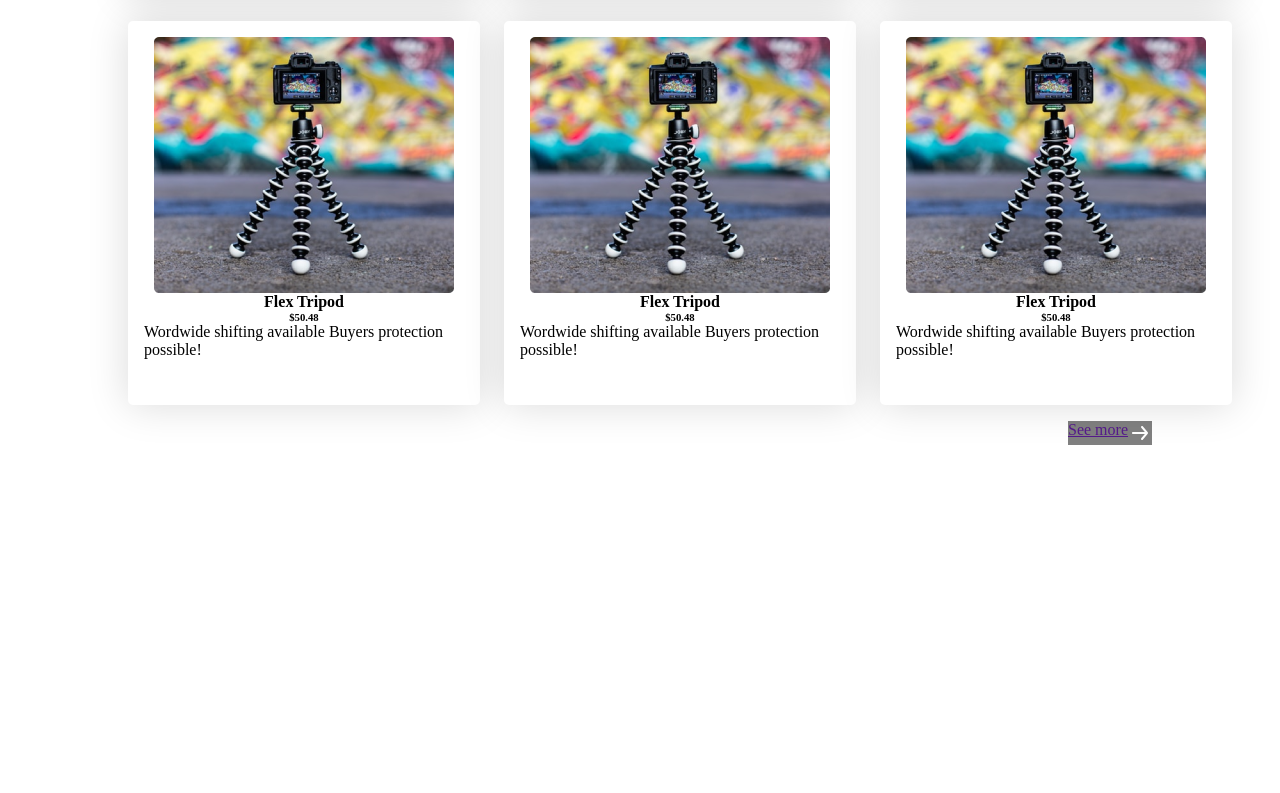
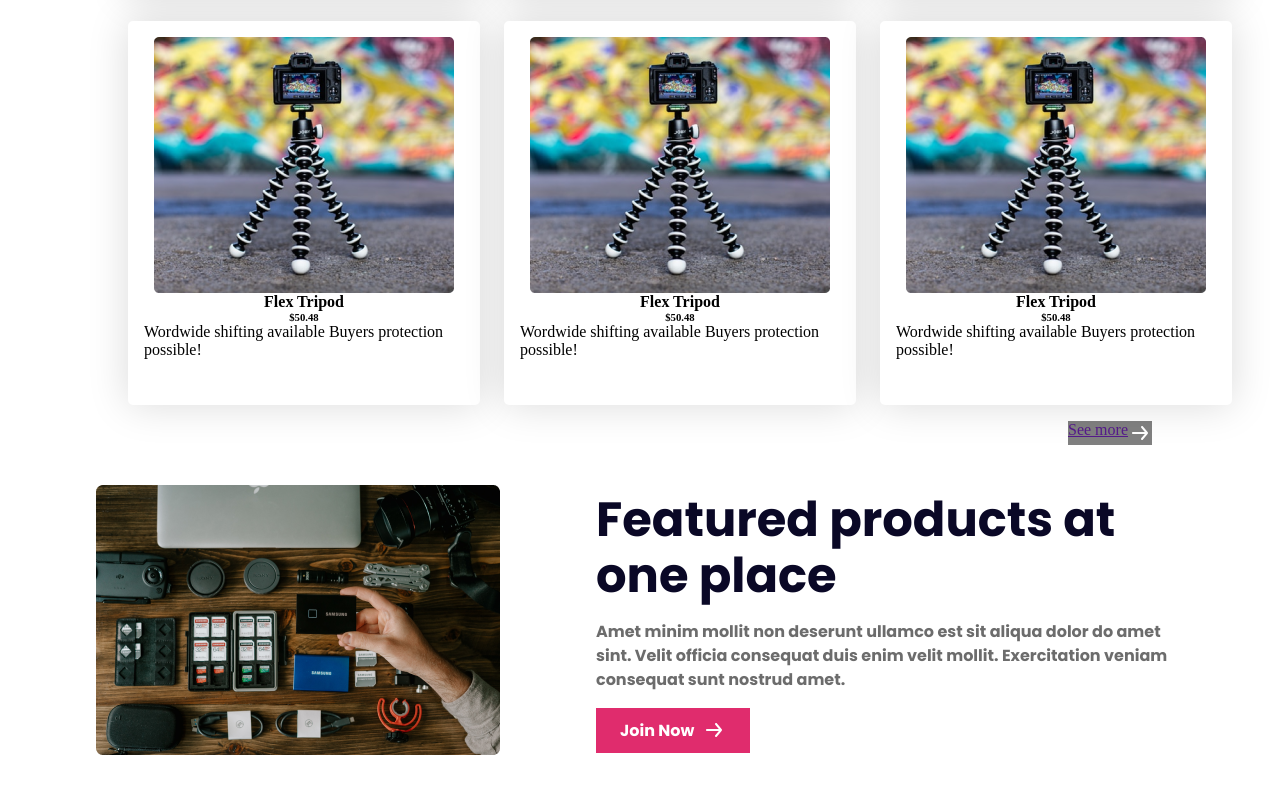
Before and after one commit to rhmunna143/influencer-gears, a plain HTML site: page index.html in a window 1280 px wide. Shown: the part 2128-2921 px from the top of the page. Before the commit the page ends 2597 px from the top, so only its background shows below. Drawn offline with Linux system fonts and the light colour scheme.

Commit message:
join sec added

```diff
--- a/css/responsive.css
+++ b/css/responsive.css
@@ -8,7 +8,8 @@
         align-items: center;
     }
     .nav-cont,
-    .spon-cont
+    .spon-cont,
+    .join-cont
     {
         flex-direction: column;
         height: auto;
@@ -38,6 +39,10 @@
     .spon-img {
         margin-bottom: 2rem;
     }
+
+    .pro-cont {
+        grid-column: 1fr;
+    }
 }
 
 /* mid device */
@@ -48,7 +53,8 @@
         align-items: center;
     }
     .nav-cont,
-    .spon-cont
+    .spon-cont,
+    .join-cont
     {
         flex-direction: column;
     }
--- a/css/style.css
+++ b/css/style.css
@@ -156,3 +156,38 @@ main {
     margin-right: 8rem;
     background-color: gray;
 }
+
+/* join section */
+.join-cont {
+    width: 85vw;
+    margin: 5rem auto;
+    display: flex;
+    justify-content: space-around;
+    align-items: center;
+    gap: 6rem;
+}
+
+.join-cont h3 {
+    color: #0A0826;
+    font-family: Poppins;
+    font-size: 3rem;
+    font-style: normal;
+    font-weight: 700;
+    line-height: 3.5rem; /* 157.895% */
+}
+
+.join-cont p {
+    margin-top: 1rem;
+    color: #6C6C6C;
+    font-family: Poppins;
+    font-size: 1rem;
+    font-style: normal;
+    font-weight: 700;
+    line-height: 1.5rem; /* 175% */
+}
+
+#btn {
+    border-radius: 0;
+}
+
+/* Footer */
--- a/index.html
+++ b/index.html
@@ -182,6 +182,22 @@
             </div>
             <a class="arow" href="">See more <img src="./images/arrow-forward 1.svg" alt=""></a>
         </section>
+
+        <!-- join sec -->
+        <div class="join-cont">
+            <div class="join-img">
+                <img src="./images/gear.png" alt="">
+            </div>
+            <div class="join-desk">
+                <h3>Featured products at one place</h3>
+                <p>
+                    Amet minim mollit non deserunt ullamco est sit aliqua dolor do amet sint. Velit officia consequat duis enim velit mollit. Exercitation veniam consequat sunt nostrud amet.
+                </p>
+                <button class="btn-primary" id="btn">
+                    Join Now <img src="./images/arrow-forward 1.svg" alt="">
+                </button>
+            </div>
+        </div>
     </main>
 
     <!-- footer section -->
```
